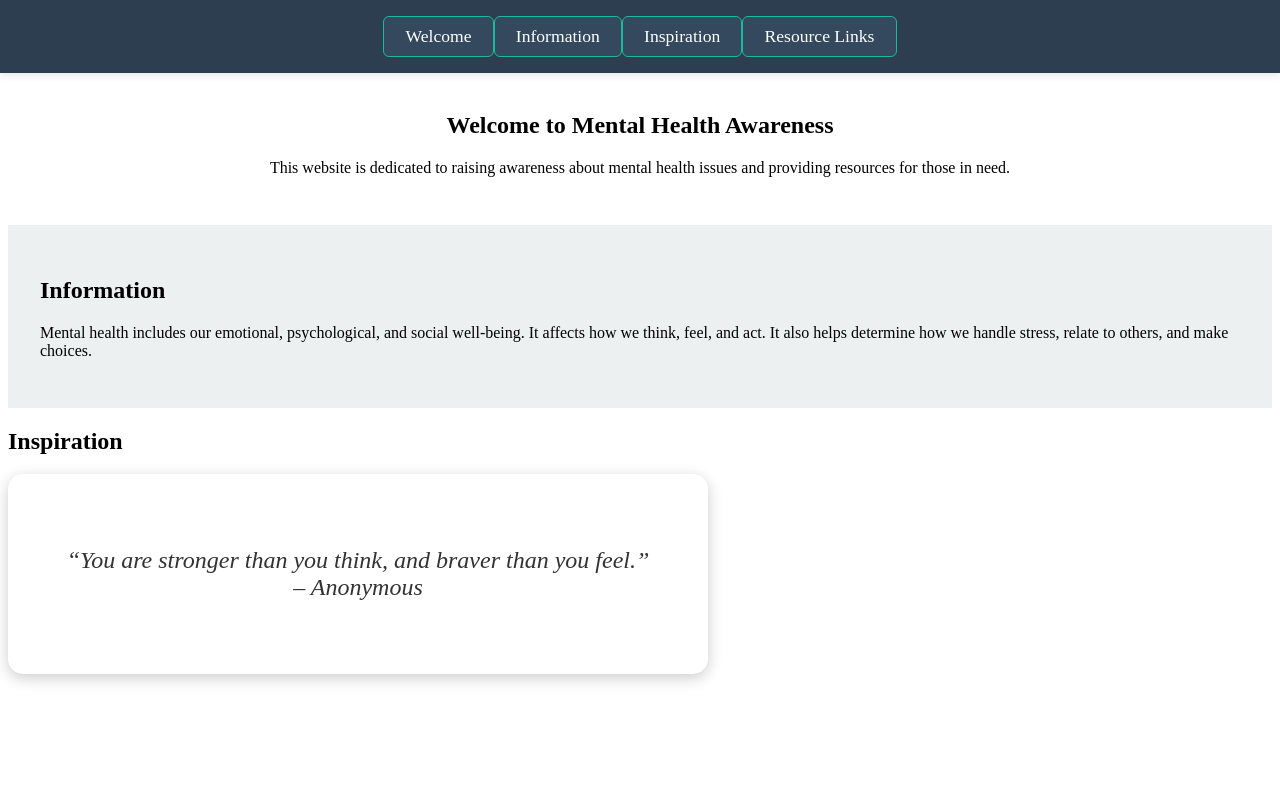
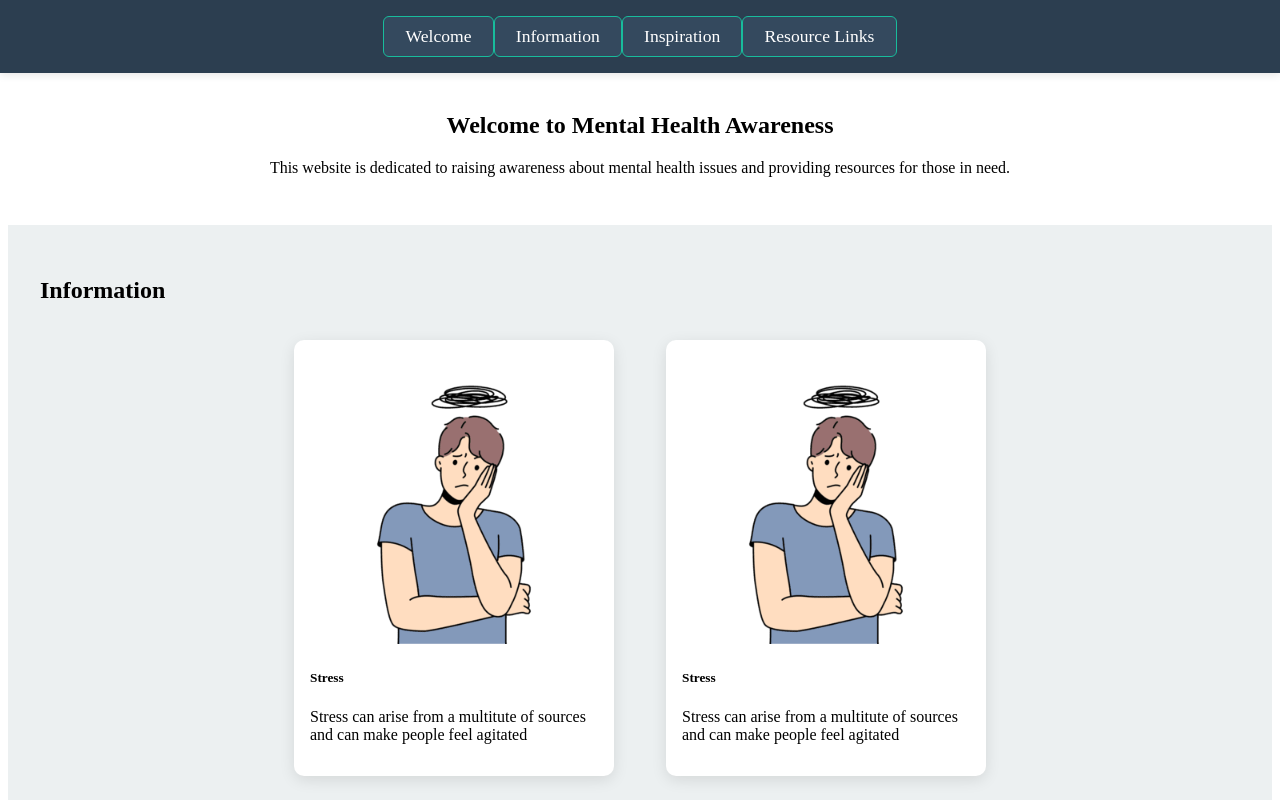
Before and after one commit to AC-Baron/Mental-Health-Awareness, a plain HTML site: page Index.html in a window 1280 px wide. Shown: the top 800 px of the page. Drawn offline with Linux system fonts and the light colour scheme.

Commit message:
added horizontal card container with CSS

```diff
--- a/Assets/CSS/Style.css
+++ b/Assets/CSS/Style.css
@@ -12,7 +12,7 @@ nav {
     z-index: 1000;
     box-shadow: 0 2px 8px rgba(0,0,0,0.1);
 }
-
+/* Navigation Styles */
 nav ul {
     display: flex;
     justify-content: center;
@@ -34,26 +34,48 @@ nav ul li a {
     font-size: 1.1em;
 }
 
+/*Welcome Section Styles*/
 #Welcome {
     margin-top: 60px; /* To avoid content being hidden behind the fixed nav */
     padding: 2em;
     text-align: center;
 }
+.card-container {
+  display: flex;        /* put cards in a row */
+  flex-wrap: wrap;      /* allow wrapping on smaller screens */
+  gap: 20px;            /* space between cards */
+  justify-content: center; /* center horizontally */
+}
+.card {
+    background: #fff;
+    border-radius: 10px;
+    box-shadow: 0 4px 15px rgba(0,0,0,0.1);
+    margin: 1em 1em;
+    padding: 1em;
+    max-width: 400px;
+    text-align: left;
+}
+.card img {
+    width: 100%;
+    border-radius: 10px 10px 0 0;
+}
 
+/*Information Section Styles*/
 #Information {
     padding: 2em;
     background: #ecf0f1;
 }
 
+/*Inspiration Section Styles*/
 .Jumbotron {
     position: relative;
     width: 80%;
     max-width: 700px;
     height: 200px;
     overflow: hidden;
-    background: white;
+    background: rgb(7, 83, 196);
     border-radius: 15px;
-    box-shadow: 0 4px 15px rgba(0,0,0,0.2);
+    box-shadow: 0 4px 15px rgba(0,0,0,0);
     display: flex;
     justify-content: center;
     align-items: center;
@@ -91,6 +113,7 @@ nav ul li a {
   30%  { opacity: 0; }   /* Fades out */
   100% { opacity: 0; }   /* Remains invisible until the cycle restarts */
 
-#Resource-Links {
+/*Resource Links Section Styles*/
+  #Resource-Links {
 
 }
--- a/Index.html
+++ b/Index.html
@@ -25,11 +25,32 @@
         <h1>Welcome to Mental Health Awareness</h1>
         <p>This website is dedicated to raising awareness about mental health issues and providing resources for those in need.</p>
     </section>
-
+<!-- Information Section -->
     <section id="Information">
         <h2>Information</h2>
-        <p>Mental health includes our emotional, psychological, and social well-being. It affects how we think, feel, and act. It also helps determine how we handle stress, relate to others, and make choices.</p>
+        <div class="card-container">
+            <div class="card" style="width: 18rem;">
+                <img src="Assets\CSS\Images\Stressed-Person.png" class="card-img" alt="Stressed Person">
+                <div class="card-body">
+                <h5 class="card-title"><strong>Stress</strong></h5>
+                <p class="card-text">Stress can arise from a multitute of sources and can make people feel agitated</p>
+                </div>
+            </div>
+
+            <div class="card" style="width: 18rem;">
+                <img src="Assets\CSS\Images\Stressed-Person.png" class="card-img" alt="Stressed Person">
+                <div class="card-body">
+                <h5 class="card-title"><strong>Stress</strong></h5>
+                <p class="card-text">Stress can arise from a multitute of sources and can make people feel agitated</p>
+                </div>
+            </div>
+        </div>
     </section>
+
+
+
+
+
 
     <section id="Inspiration">
         <h2>Inspiration</h2>
```
Also changed, not shown: Assets/CSS/Images/Stressed-Person.png (added).
